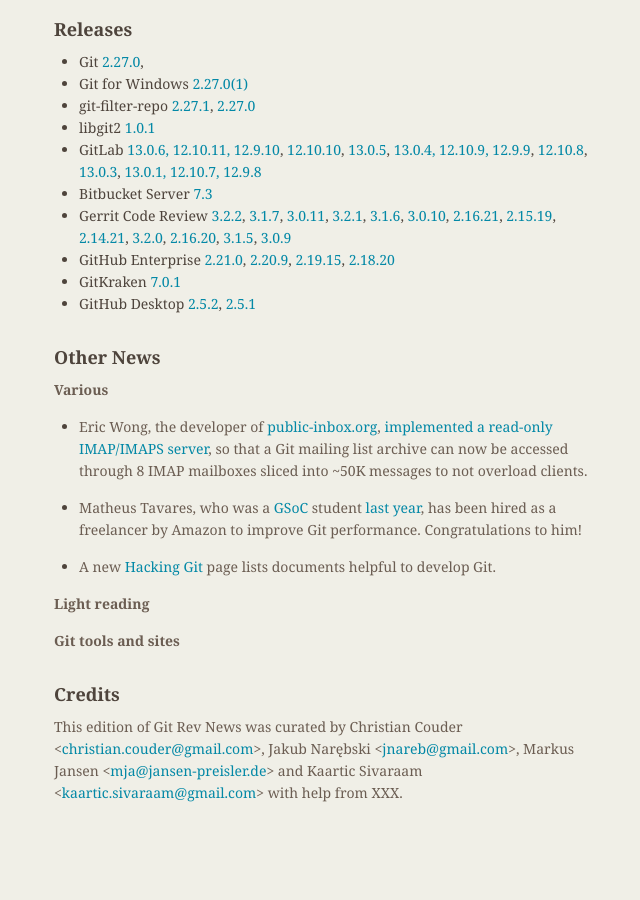
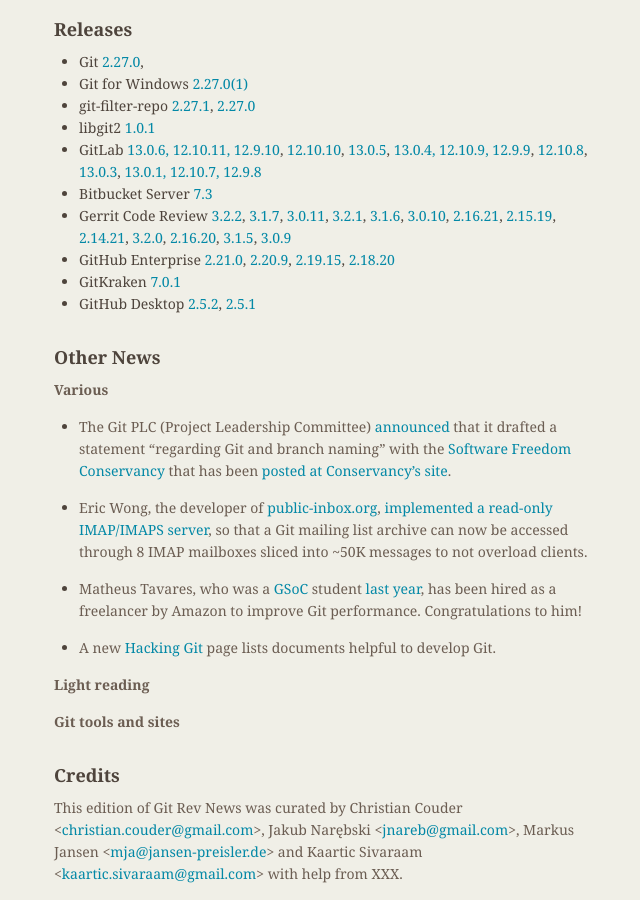
Before and after one commit to git/git.github.io, a Jekyll site: the page built from rev_news/drafts/edition-64.md, in a window 1280 px wide and 900 px high, scrolled down 2021 px. Shown: the whole window, without its empty margins (480-1120 px from the left). Built offline with Jekyll 4.4.1, drawn with Linux system fonts in a browser that asks for light colours; before the commit the page ends 2840 px from its top, so only the background shows below that.

Commit message:
rn-64: add new about branch naming statement

```diff
--- a/rev_news/drafts/edition-64.md
+++ b/rev_news/drafts/edition-64.md
@@ -160,6 +160,11 @@
 
 __Various__
 
+* The Git PLC (Project Leadership Committee) [announced](https://lore.kernel.org/git/CAP8UFD1KfEps4hS8eadBK-E4e5WyWSh93XivRabZAVhiCuQimQ@mail.gmail.com/)
+  that it drafted a statement "regarding Git and branch naming" with
+  the [Software Freedom Conservancy](https://sfconservancy.org/) that
+  has been [posted at Conservancy's site](https://sfconservancy.org/news/2020/jun/23/gitbranchname/).
+
 * Eric Wong, the developer of [public-inbox.org](https://public-inbox.org/README.html),
   [implemented a read-only IMAP/IMAPS server](https://lore.kernel.org/git/20200610184147.GA1887@dcvr/),
   so that a Git mailing list archive can now be accessed through 8 IMAP
```
